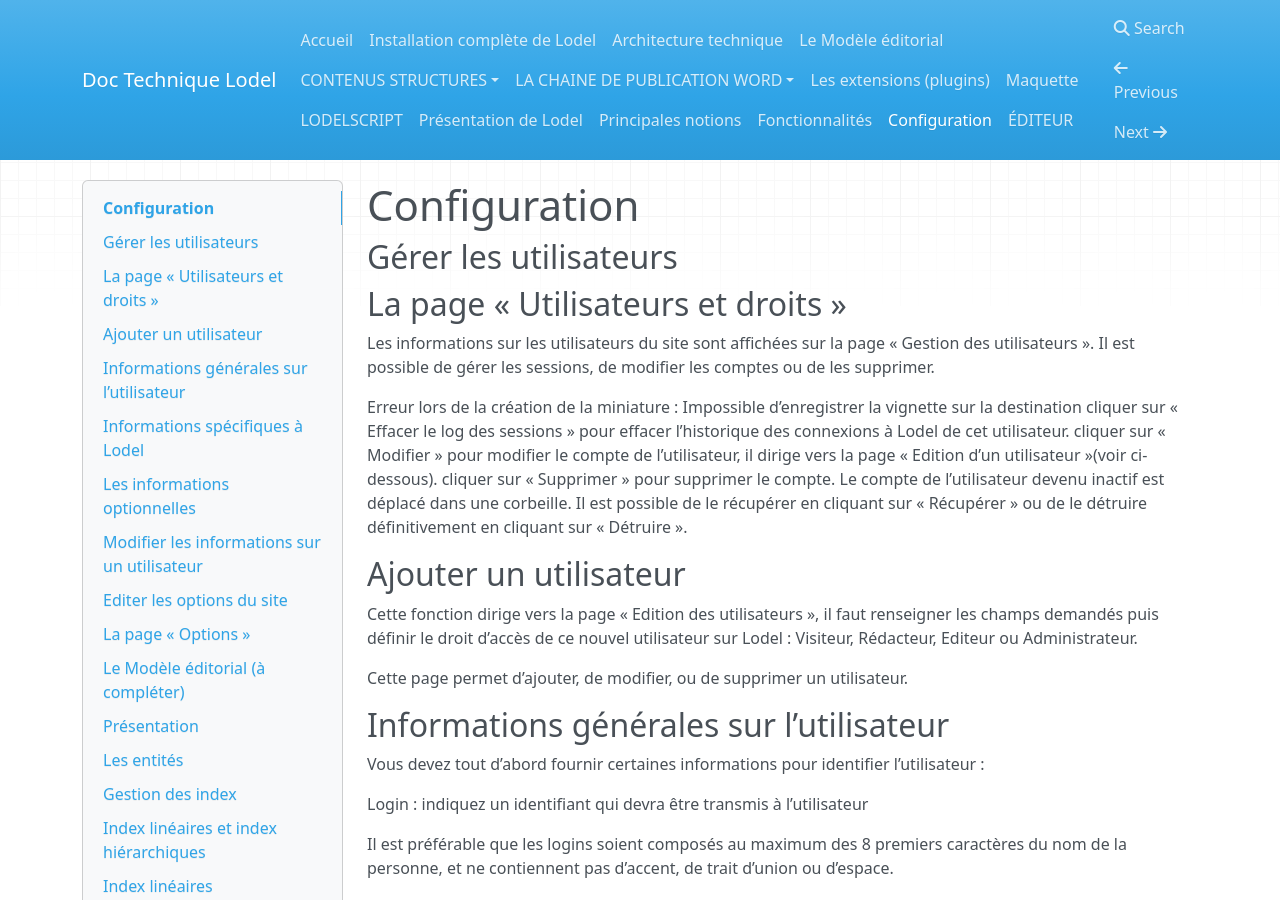
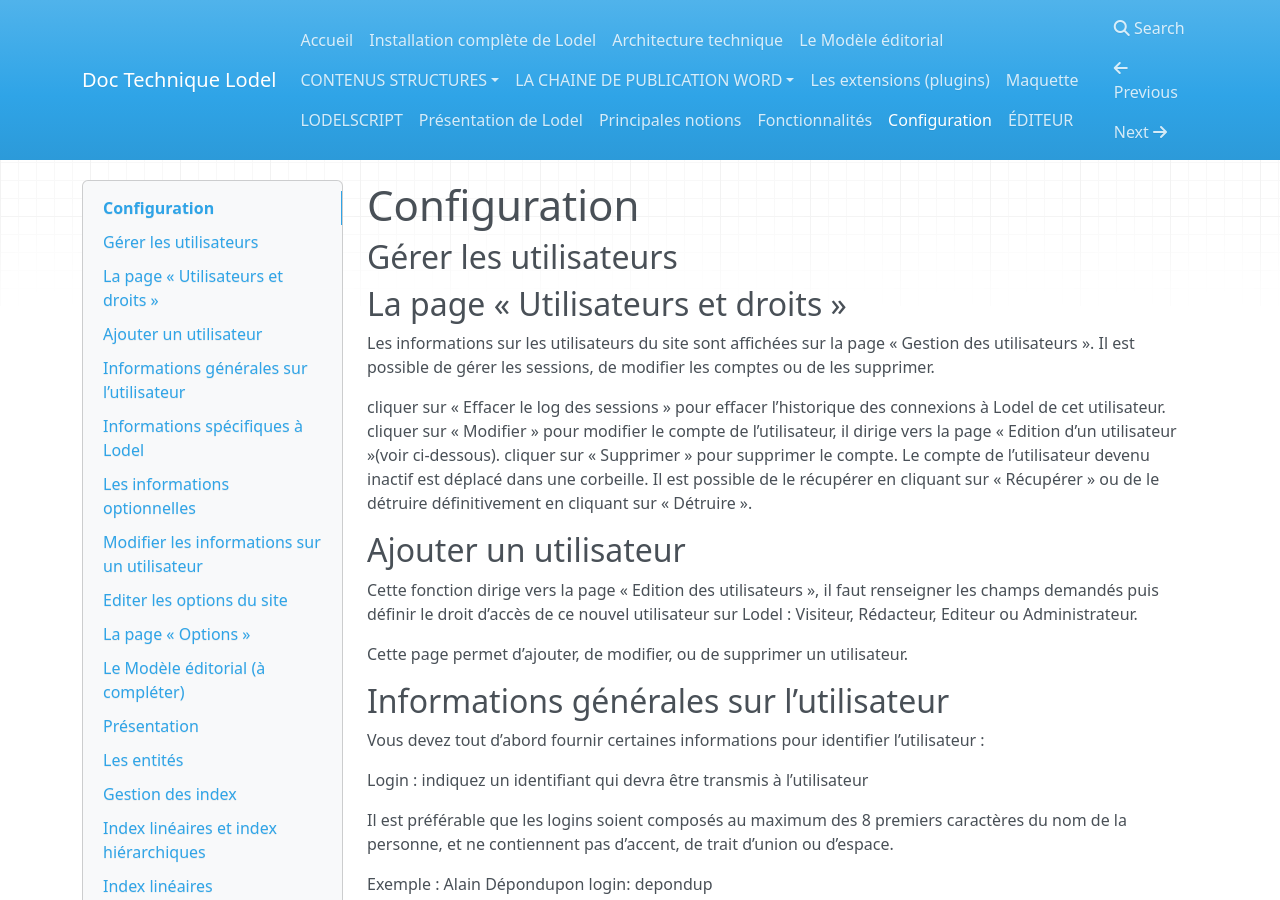
Before and after one commit to ValentinGeorgesDubost/Doc-Lodel, an MkDocs documentation site: the page built from docs/Configurer-Lodel/Administrateur.md, in a window 1280 px wide and 900 px high. Built offline with MkDocs 1.6.1, drawn with Linux system fonts in a browser that asks for light colours; nearby versions of some CDN libraries; old or Windows-style settings are respelled for this version of MkDocs.

Commit message:
Update Administrateur.md

```diff
--- a/docs/Configurer-Lodel/Administrateur.md
+++ b/docs/Configurer-Lodel/Administrateur.md
@@ -9,7 +9,6 @@ La page « Utilisateurs et droits »
 
 Les informations sur les utilisateurs du site sont affichées sur la page « Gestion des utilisateurs ». Il est possible de gérer les sessions, de modifier les comptes ou de les supprimer.
 
-Erreur lors de la création de la miniature : Impossible d’enregistrer la vignette sur la destination
 cliquer sur « Effacer le log des sessions » pour effacer l’historique des connexions à Lodel de cet utilisateur.
 cliquer sur « Modifier » pour modifier le compte de l’utilisateur, il dirige vers la page « Edition d’un utilisateur »(voir ci-dessous).
 cliquer sur « Supprimer » pour supprimer le compte. Le compte de l’utilisateur devenu inactif est déplacé dans une corbeille. Il est possible de le récupérer en cliquant sur « Récupérer » ou de le détruire définitivement en cliquant sur « Détruire ».
```
